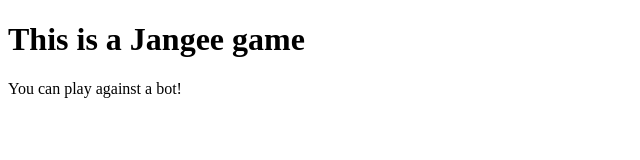
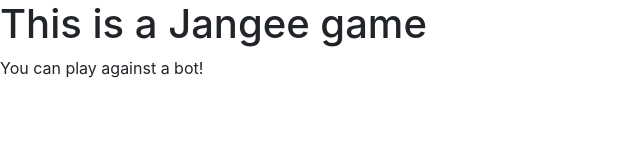
Before and after one commit to slee7268/jangee, a website: page index.html in a window 1280 px wide. Shown: the whole page, without its empty margins (0-640 px from the left). Drawn offline with nearby package versions, Linux system fonts and the light colour scheme.

Commit message:
added bootstrap

```diff
--- a/index.html
+++ b/index.html
@@ -3,6 +3,11 @@
 <html>
     <head>
     	<meta charset="utf-8">
+    	<meta name="viewport" content="width=device-width, initial-scale=1, shrink-to-fit=no">
+    	<meta http-equiv="x-ua-compatible" content="ie=edge">
+
+    <!-- Bootstrap CSS -->
+    	<link rel="stylesheet" href="node_modules/bootstrap/dist/css/bootstrap.min.css">
     </head>
 
     <body>
--- a/package.json
+++ b/package.json
@@ -12,5 +12,8 @@
   },
   "devDependencies": {
     "lite-server": "^2.3.0"
+  },
+  "dependencies": {
+    "bootstrap": "^4.0.0-alpha.6"
   }
 }
```
Also changed, not shown: 1 other file.
